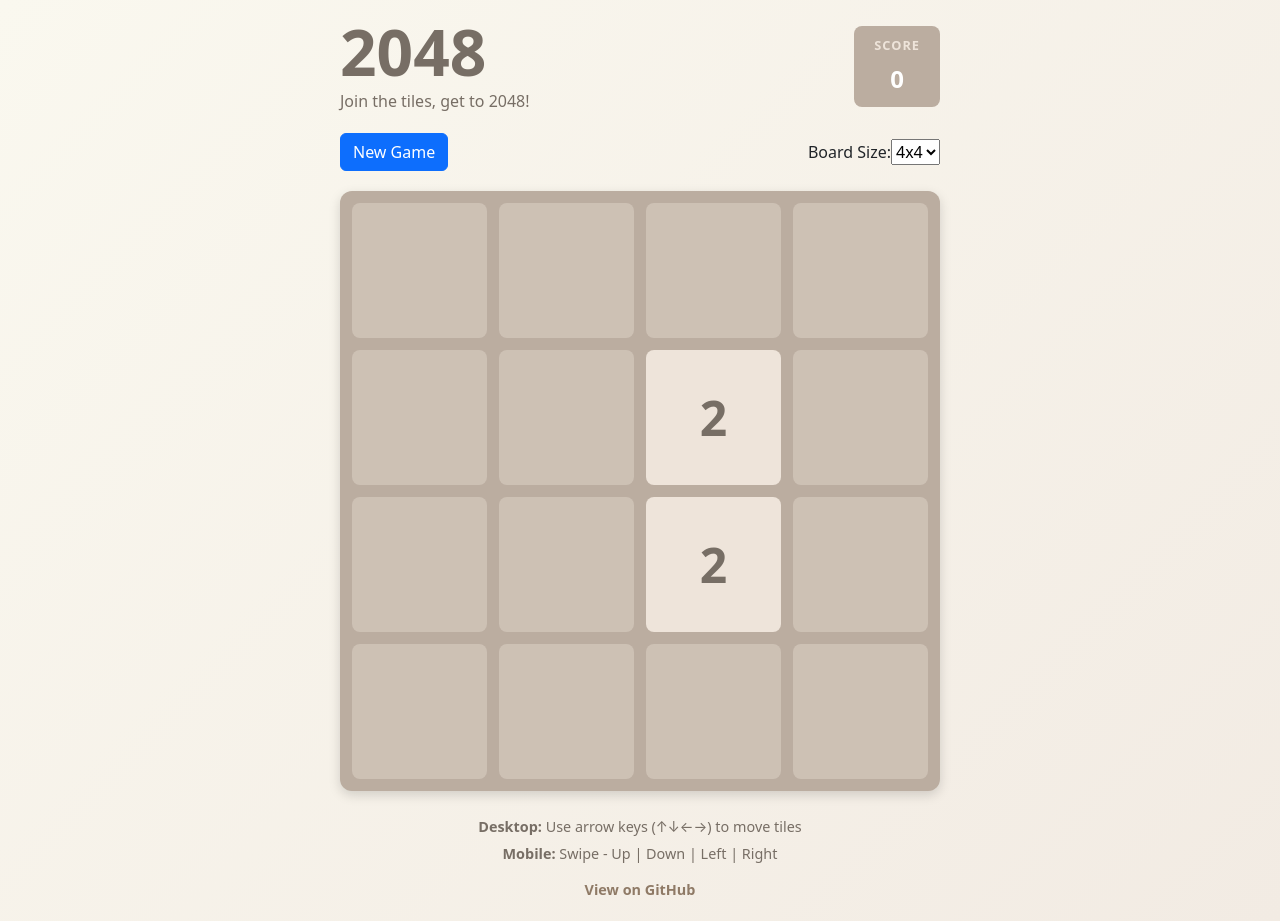
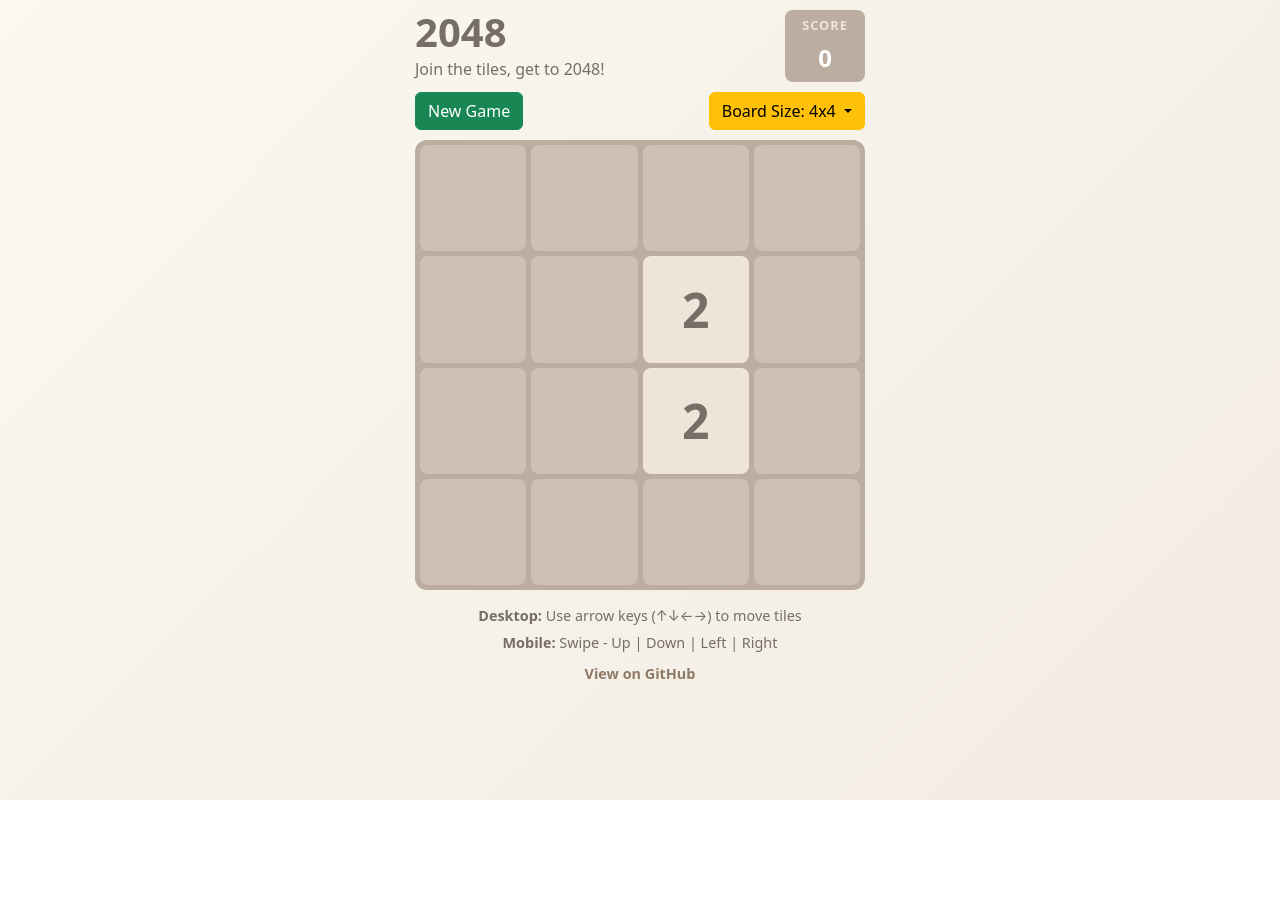
Before and after one commit to Vivek-Jain-13032/game-2048, an Angular app: page / in a window 1280 px wide. After the commit the page ends 800 px from the top, so only its background shows below. Built offline with nearby package versions, Linux system fonts and the light colour scheme.

Commit message:
refactor: optimize layout and styling for UI improvement

```diff
--- a/src/app/app.scss
+++ b/src/app/app.scss
@@ -1,15 +1,11 @@
 .app-container {
   min-height: 100vh;
-//   display: flex;
-  flex-direction: column;
-  align-items: center;
-  justify-content: center;
-  padding: 20px;
+  padding: 10px;
   background: linear-gradient(135deg, #faf8ef 0%, #f2ebe3 100%);
 }
 
 .footer {
-  margin-top: 10px;
+  margin-top: 5px;
   text-align: center;
   color: #776e65;
   font-size: 0.9rem;
--- a/src/app/components/controls/controls.html
+++ b/src/app/components/controls/controls.html
@@ -12,26 +12,34 @@
     </div>
 
     <div class="controls">
-        <button type="button" class="btn btn-primary" (click)="onRestart()">New Game</button>
+        <button type="button" class="btn btn-success" (click)="onRestart()">New Game</button>
 
         <div class="size-selector">
-            <label for="boardSize">Board Size:</label>
-            <select id="boardSize" [value]="boardSize()" (change)="onSizeChange($event)" class="size-select">
-                <option value="3">3x3</option>
-                <option value="4">4x4</option>
-                <option value="5">5x5</option>
-            </select>
+            <div class="dropdown d-inline-block">
+                <button class="btn btn-warning dropdown-toggle" type="button" id="boardSizeDropdown"
+                    data-bs-toggle="dropdown" aria-expanded="false">
+                    Board Size: {{ selectedSize }}x{{ selectedSize }}
+                </button>
+                <ul class="dropdown-menu" aria-labelledby="boardSizeDropdown">
+                    <li><a class="dropdown-item" href="#" (click)="onSizeChange(3); $event.preventDefault()">3x3</a>
+                    </li>
+                    <li><a class="dropdown-item" href="#" (click)="onSizeChange(4); $event.preventDefault()">4x4</a>
+                    </li>
+                    <li><a class="dropdown-item" href="#" (click)="onSizeChange(5); $event.preventDefault()">5x5</a>
+                    </li>
+                </ul>
+            </div>
         </div>
     </div>
 
     @if (gameWon() && !gameOver()) {
     <div class="modal fade show" id="winModal" style="display: block;" data-bs-backdrop="static"
         data-bs-keyboard="false" tabindex="-1" aria-labelledby="winModalLabel" aria-modal="true">
-        <div class="modal-dialog modal-dialog-centered">
+        <div class="modal-dialog modal-dialog-centered modal-sm">
             <div class="modal-content">
                 <div class="modal-body">
-                    <h1 class="modal-title fs-5" id="winModalLabel">🎉 You Win!</h1>
-                    <p>You reached 2048!</p>
+                    <h2 class="modal-title fs-5" id="winModalLabel">🎉 You Win!</h2>
+                    <p class="final-score">You reached 2048!</p>
                     <button type="button" class="btn btn-success" (click)="onRestart()">New Game</button>
                 </div>
             </div>
--- a/src/app/components/controls/controls.scss
+++ b/src/app/components/controls/controls.scss
@@ -1,7 +1,7 @@
 .controls-container {
     width: 100%;
-    max-width: 600px;
-    margin: 0 auto 20px;
+    max-width: 450px;
+    margin: 0 auto 10px;
     position: relative;
 }
 
@@ -9,14 +9,13 @@
     display: flex;
     justify-content: space-between;
     align-items: center;
-    margin-bottom: 20px;
+    margin-bottom: 10px;
     flex-wrap: wrap;
     gap: 20px;
 }
 
 .title-section {
     .game-title {
-        font-size: 4rem;
         font-weight: bold;
         color: #776e65;
         margin: 0;
@@ -33,7 +32,7 @@
 .score-box {
     background-color: #bbada0;
     border-radius: 8px;
-    padding: 10px 20px;
+    padding: 6px 12px;
     min-width: 80px;
     text-align: center;
 
@@ -60,3 +59,29 @@
     gap: 15px;
     flex-wrap: wrap;
 }
+
+.modal-dialog {
+    text-align: center;
+    width: fit-content;
+
+    .modal-content {
+        .btn {
+            width: -webkit-fill-available;
+        }
+
+        h2 {
+            font-size: 2.5rem;
+        }
+
+        p {
+            font-size: 1.2rem;
+            margin: 10px 0;
+        }
+
+        .final-score {
+            font-weight: bold;
+            font-size: 1.5rem;
+            margin: 20px 0;
+        }
+    }
+}
--- a/src/app/components/controls/controls.ts
+++ b/src/app/components/controls/controls.ts
@@ -29,9 +29,7 @@ export class ControlsComponent {
     this.continueGame.emit();
   }
 
-  onSizeChange(event: Event): void {
-    const target = event.target as HTMLSelectElement;
-    const size = parseInt(target.value, 10);
+  onSizeChange(size: number): void {
     this.selectedSize = size;
     this.changeBoardSize.emit(size);
   }
--- a/src/app/components/game-board/game-board.scss
+++ b/src/app/components/game-board/game-board.scss
@@ -1,11 +1,11 @@
 .game-container {
     width: 100%;
-    max-width: 600px;
+    max-width: 450px;
     margin: 0 auto;
     display: flex;
     flex-direction: column;
     align-items: center;
-    gap: 20px;
+    gap: 10px;
 }
 
 .board-wrapper {
@@ -17,8 +17,8 @@
 
 .board {
     display: grid;
-    gap: 12px;
-    padding: 12px;
+    gap: 5px;
+    padding: 5px;
     background-color: #bbada0;
     border-radius: 12px;
     aspect-ratio: 1;
@@ -26,7 +26,6 @@
     grid-auto-rows: 1fr;
     align-items: stretch;
     justify-items: stretch;
-    box-shadow: 0 4px 12px rgba(0, 0, 0, 0.15);
     position: relative;
 }
 
--- a/src/app/components/game-board/game-board.ts
+++ b/src/app/components/game-board/game-board.ts
@@ -84,7 +84,9 @@ export class GameBoard {
     }
   }
 
-  trackByTileId(index: number, item: any): number {
-    return item?.id ?? index;
+  trackByTileId(index: number, item: any): string | number {
+    // Use the tile's id when present. For empty cells return a distinct
+    // string key so it cannot collide with numeric tile ids (which start at 0).
+    return item ? item.id : `empty-${index}`;
   }
 }
```
